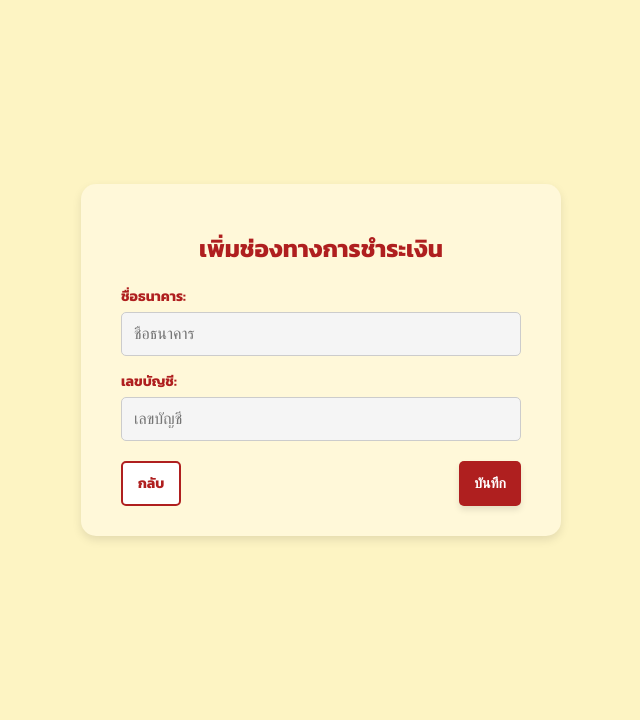
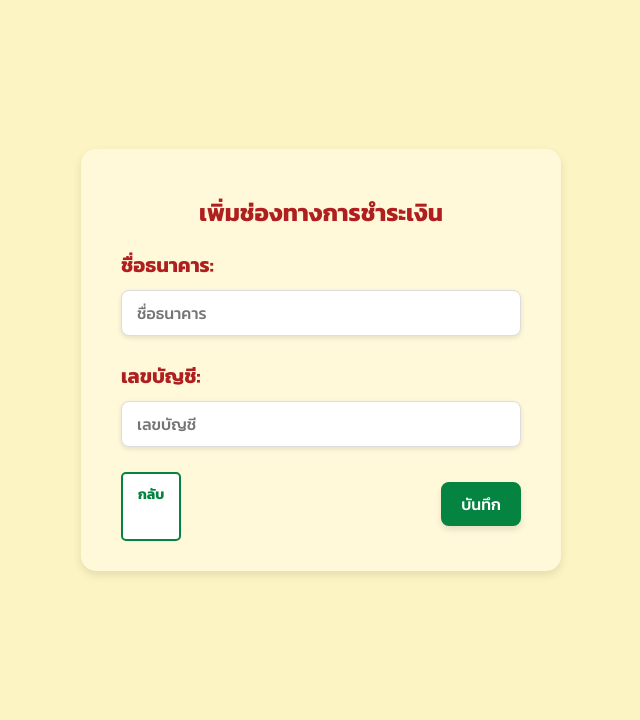
Before and after one commit to 6510615203/cn331project, a Django app: template restaurant/templates/add_payment.html in a window 1280 px wide. Shown: the part 101-821 px from the top of the page, without its empty margins (319-959 px from the left). Run offline with Django 5.2, Linux system fonts and the light colour scheme; the template is opened without the code that fills it, so the values that code supplies are empty.

Commit message:
update edit only payment

```diff
--- a/static/css/addpayment.css
+++ b/static/css/addpayment.css
@@ -41,11 +41,14 @@ body {
 
 /* Form Label */
 .form-label {
-    font-size: 14px;
+    font-size: 20px;
     color: #AF1F1F;
     font-weight: bold;
-    margin-bottom: 5px;
+    margin-bottom: 10px;
     display: block;
+}
+.form-section{
+    margin-bottom: 25px;
 }
 
 /* Input Fields */
@@ -77,6 +80,24 @@ body {
     padding: 10px 15px;
     font-size: 14px;
     font-weight: bold;
+    color: #048341;
+    background-color: #fff;
+    border: 2px solid #048341;
+    border-radius: 5px;
+    text-decoration: none;
+    transition: all 0.3s;
+}
+
+.btn-back:hover {
+    background-color: #048341;
+    color: #fff;
+}
+
+.btn-danger {
+    display: inline-block;
+    padding: 10px 15px;
+    font-size: 14px;
+    font-weight: bold;
     color: #AF1F1F;
     background-color: #fff;
     border: 2px solid #AF1F1F;
@@ -85,7 +106,7 @@ body {
     transition: all 0.3s;
 }
 
-.btn-back:hover {
+.btn-danger:hover {
     background-color: #AF1F1F;
     color: #fff;
 }
@@ -107,3 +128,80 @@ body {
 .btn-submit:hover {
     background-color: #922020;
 }
+
+
+
+.bank-name-field {
+    padding: 12px;
+    font-size: 16px;
+    width: 100%;
+    border: 2px solid #AF1F1F; /* กรอบสีแดง */
+    border-radius: 8px; /* มุมโค้งมน */
+    box-shadow: 0 2px 4px rgba(0, 0, 0, 0.1); /* เงา */
+    background-color: #fff8e1; /* สีพื้นหลัง */
+}
+.bank-name-field:focus {
+    border-color: #922020; /* กรอบสีเข้มเมื่อเลือก */
+}
+
+.bank-name-box.small-box {
+    width: auto; /* ลดขนาดให้ครอบคลุมเฉพาะข้อความ */
+    padding: 10px 15px; /* ปรับระยะห่างภายใน */
+    font-size: 16px; /* ขนาดข้อความ */
+    font-weight: 500; /* ความหนาของตัวอักษร */
+    text-align: center; /* จัดข้อความให้อยู่ตรงกลาง */
+    line-height: 1.5; /* ระยะห่างระหว่างบรรทัด */
+    border: 1px solid #ddd; /* สีและความหนาของขอบ */
+    border-radius: 8px; /* มุมโค้งมน */
+    background-color: #f9f9f9; /* สีพื้นหลัง */
+    box-shadow: 0 2px 5px rgba(0, 0, 0, 0.1); /* เงาอ่อนรอบกล่อง */
+    display: inline-block; /* ทำให้กรอบเล็กลง */
+    margin-right: 10px; /* เพิ่มระยะห่างระหว่างกล่องและปุ่ม Edit */
+}
+
+/* สไตล์สำหรับ input ในหน้าแก้ไข */
+.input-field {
+    font-family: "Kanit", sans-serif; /* ระบุฟอนต์ที่ใช้ */
+    font-size: 16px; /* ขนาดตัวอักษร */
+    font-weight: 500; /* ความหนา */
+    color: #333; /* สีข้อความ */
+    padding: 10px 15px; /* ระยะห่างภายใน */
+    border: 1px solid #ddd; /* ขอบ */
+    border-radius: 8px; /* มุมโค้งมน */
+    width: 100%; /* ความกว้าง */
+    background-color: #fff; /* สีพื้นหลัง */
+    box-shadow: 0 2px 5px rgba(0, 0, 0, 0.1); /* เงา */
+}
+
+/* สไตล์ปุ่ม */
+.btn-edit{
+    font-family: "Kanit", sans-serif; /* ระบุฟอนต์ที่ใช้ */
+    font-size: 16px; /* ขนาดตัวอักษร */
+    font-weight: 500; /* ความหนา */
+    color: #fff; /* สีตัวอักษร */
+    background-color: #AF1F1F; /* สีพื้นหลัง */
+    border: none; /* ไม่มีขอบ */
+    padding: 10px 20px; /* ระยะห่างภายใน */
+    border-radius: 8px; /* มุมโค้งมน */
+    cursor: pointer; /* เปลี่ยนรูปเมาส์เมื่อชี้ */
+    text-align: center; /* จัดข้อความให้อยู่ตรงกลาง */
+    margin-top: 10px; /* ระยะห่างด้านบน */
+    margin-bottom: 15px; /* ระยะห่างด้านล่าง */
+}
+.btn-submit {
+    font-family: "Kanit", sans-serif; /* ระบุฟอนต์ที่ใช้ */
+    font-size: 16px; /* ขนาดตัวอักษร */
+    font-weight: 500; /* ความหนา */
+    color: #fff; /* สีตัวอักษร */
+    background-color: #048341; /* สีพื้นหลัง */
+    border: none; /* ไม่มีขอบ */
+    padding: 10px 20px; /* ระยะห่างภายใน */
+    border-radius: 8px; /* มุมโค้งมน */
+    cursor: pointer; /* เปลี่ยนรูปเมาส์เมื่อชี้ */
+    text-align: center; /* จัดข้อความให้อยู่ตรงกลาง */
+    margin-top: 10px; /* ระยะห่างด้านบน */
+    margin-bottom: 15px; /* ระยะห่างด้านล่าง */
+}
+.form-group {
+    margin-bottom: 25px; /* เพิ่มระยะห่างระหว่างแต่ละฟิลด์ */
+}
```
